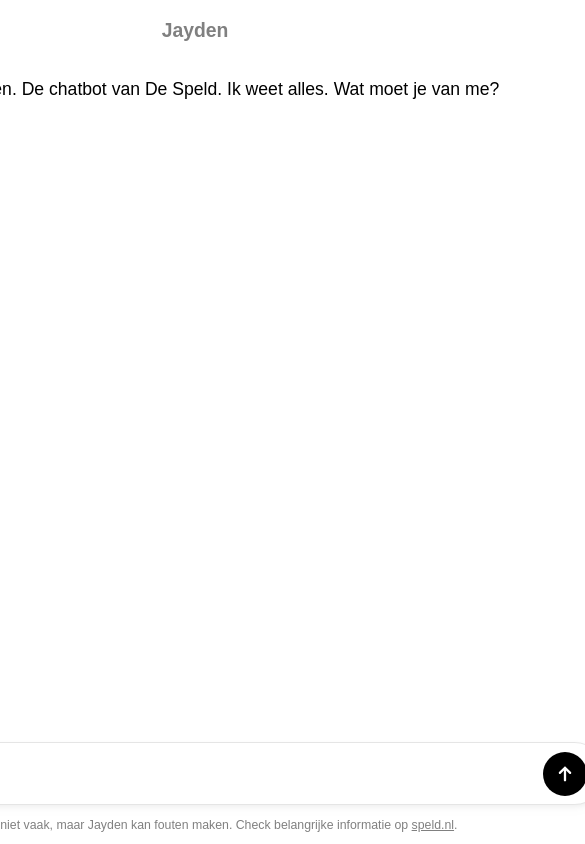
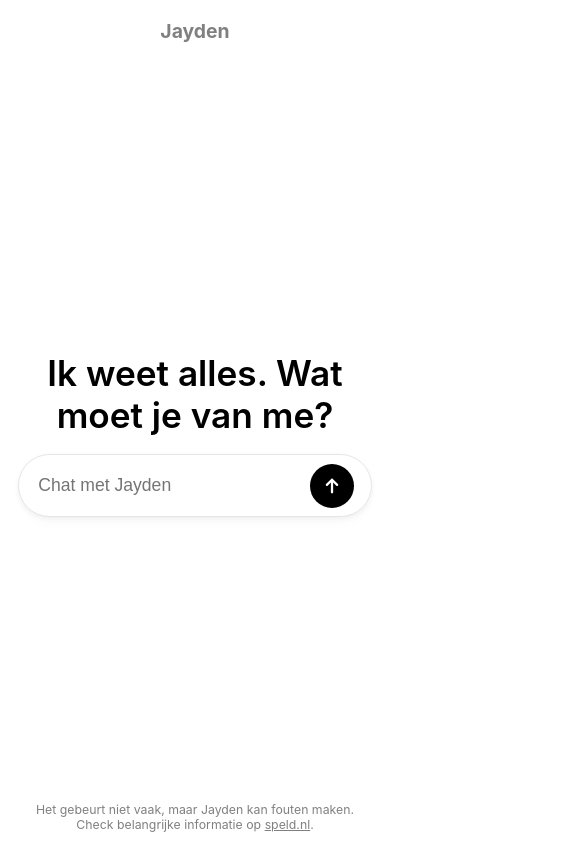
Before and after one commit to tertsdiepraam/JackGPT, a plain HTML site: page index.html in a window 390 px wide. Shown: the top 844 px of the page, 585 px wide, since content can reach past the window. Drawn offline with Linux system fonts and the light colour scheme.

Commit message:
fix view on phone and add better start screen

```diff
--- a/index.html
+++ b/index.html
@@ -2,6 +2,7 @@
 <html>
 
 <head>
+    <meta name="viewport" content="width=device-width, initial-scale=1" />
     <link rel="stylesheet" type="text/css" href="./style.css">
     <script src="./main.js" defer></script>
 </head>
@@ -9,9 +10,8 @@
 <body>
     <div id="content">
         <div id="title">Jayden</div>
-        <div id="messages">
-        </div>
-        <div id="bottom">
+        <div id="main">
+            <div id="messages"></div>
             <div id="prompt-box">
                 <input id="prompt" placeholder="Chat met Jayden">
                 <button id="send"><svg width="32" height="32" viewBox="0 0 32 32" fill="none"
@@ -21,8 +21,10 @@
                             fill="currentColor"></path>
                     </svg></button>
             </div>
-            <p id="disclaimer">Het gebeurt niet vaak, maar Jayden kan fouten maken. Check belangrijke informatie op <a href="https://speld.nl">speld.nl</a>.</p>
         </div>
+        <p id="disclaimer">Het gebeurt niet vaak, maar Jayden kan fouten maken. Check belangrijke informatie op <a
+                href="https://speld.nl">speld.nl</a>.</p>
+    </div>
     </div>
 </body>
 
--- a/main.js
+++ b/main.js
@@ -16,11 +16,12 @@ fetch("./answers.txt").then((r) => r.text()).then((r) => {
     responses = lines;
     ready_for_input = true;
 
-    add_message("bot", introduction);
+    // add_message("bot", introduction);
 })
 
 const reveal_text = (element, str, idx) => {
     element.innerText = str.substring(0, idx + 1);
+    messages.scrollTo(0, messages.scrollHeight);
     let delay;
     const c = str.charAt(idx);
     if (c === "." || c === "!" || c === "?") {
--- a/style.css
+++ b/style.css
@@ -6,7 +6,7 @@ html, body {
     margin: 0;
     padding: 0;
     height: 100%;
-    font-family: sans-serif;
+    font-family: ui-sans-serif,-apple-system,system-ui,Segoe UI,Helvetica,Apple Color Emoji,Arial,sans-serif,Segoe UI Emoji,Segoe UI Symbol;
 }
 
 body {
@@ -26,16 +26,43 @@ body {
 #content {
     height: 100%;
     width: 84ch;
+    max-width: calc(100% - 2em);
     display: flex;
     flex-direction: column;
+    align-items: space-between;
+}
+
+#main {
+    flex: 1;
+    display: flex;
+    flex-direction: column;
+    justify-content: center;
+    align-items: center;
 }
 
 #messages {
+    width: 100%;
     display: flex;
     flex: 2;
     flex-direction: column;
     overflow-y: scroll;
     padding: 0 1em;
+}
+
+#messages:empty {
+    flex: 0 0 auto;
+    justify-content: center;
+    align-items: center;
+    padding: 1em;
+}
+
+#messages:empty:before {
+    content: "Ik weet alles. Wat moet je van me?";
+    justify-self: center;
+    align-self: center;
+    font-size: 2em;
+    font-weight: 600;
+    text-align: center;
 }
 
 .message {
@@ -48,13 +75,6 @@ body {
     background: #f3f3f3;
     padding: 0em 1em;
     border-radius: 2em;
-}
-
-#bottom {
-    display: flex;
-    flex-direction: column;
-    align-items: center;
-    width: 100%;
 }
 
 #prompt-box {
@@ -83,6 +103,7 @@ body {
 #disclaimer {
     font-size: 0.7em;
     color: grey;
+    text-align: center;
 }
 
 #disclaimer a {
```
